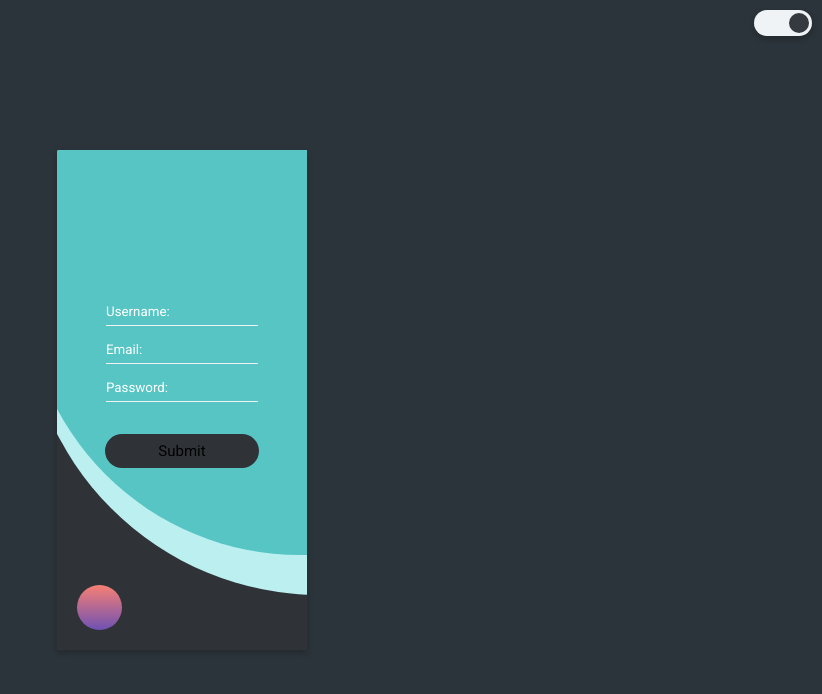
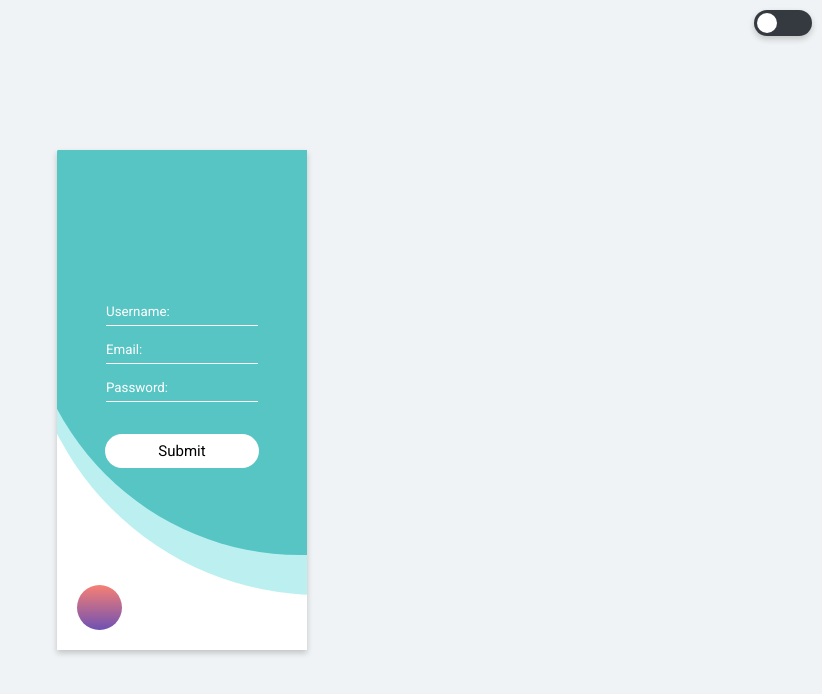
Before and after one commit to Mahemo-01/react-form, a React (Create React App) app: page / in a window 1280 px wide. Shown: the top 694 px of the page, without its empty margins (458-1280 px from the left). Built offline with nearby package versions, Linux system fonts and the light colour scheme.

Commit message:
adding sw inactive y active

```diff
--- a/public/index.html
+++ b/public/index.html
@@ -26,7 +26,7 @@
     -->
     <title>React App</title>
   </head>
-  <body class='is-dark-mode'>
+  <body class>
     <noscript>You need to enable JavaScript to run this app.</noscript>
     <div id="root"></div>
     <!--
--- a/src/App.css
+++ b/src/App.css
@@ -16,42 +16,3 @@ body {
       -ms-flex-pack: center;
           justify-content: center;
 }
-
-.darkMode {
-  --var-medida: calc(26px);
-  width: calc(var(--var-medida) * 2.25);
-  height: var(--var-medida);
-  border-radius: var(--var-medida);
-  background-color: var(--dark-color);
-  -webkit-box-shadow: var(--default-shadow);
-          box-shadow: var(--default-shadow);
-  position: absolute;
-  top: 10px;
-  right: 10px;
-  cursor: pointer;
-}
-
-.darkMode::after {
-  content: '';
-  display: block;
-  --var-medida: 26px;
-  --var-new-medida: calc(var(--var-medida) - 6px);
-  width: var(--var-new-medida);
-  height: var(--var-new-medida);
-  border-radius: var(--var-new-medida);
-  background-color: var(--card-color);
-  position: absolute;
-  top: calc((var(--var-medida) - var(--var-new-medida)) / 2);
-  left: calc((var(--var-medida) - var(--var-new-medida)) / 2);
-  right: unset;
-}
-
-.darkMode.active {
-  background-color: #f0f3f5;
-}
-
-.darkMode.active::after {
-  left: unset;
-  right: calc((var(--var-medida) - var(--var-new-medida)) / 2);
-  background-color: #343a40;
-}
--- a/src/componentes/rueda-color.js
+++ b/src/componentes/rueda-color.js
@@ -6,20 +6,18 @@ function RuedaColor () {
   const [gradiente, setGradient] = useState(() => localStorage.getItem('localGradient'))
   const [gradienteDos, setGradientTwo] = useState(() => localStorage.getItem('localGradientTwo'))
 
-  console.log('gradiente:', gradiente)
-  console.log('gradiente dos:', gradienteDos)
 
   useEffect(() => {
+    const gradientWheel = document.querySelector('#gradient-wheel')
+    const grdOne = 'linear-gradient(rgb(247, 128, 116) 0%, rgb(56, 62, 204) 140%)'
+    const grdTwo = 'linear-gradient(rgb(247, 128, 116) 0%, rgb(106, 112, 254) 120%)'
 
-    const gradientWheel = document.querySelector('#gradient-wheel')
-    // localStorage.getItem('localGradient')
-    console.log('pasando por useEfecct')
     if (gradiente=== null) {
-      localStorage.setItem('localGradient','linear-gradient(rgb(247, 128, 116) 0%, rgb(56, 62, 204) 140%)')
+      localStorage.setItem('localGradient', grdOne)
     }
 
     if (gradienteDos===null) {
-      localStorage.setItem('localGradientTwo', 'linear-gradient(rgb(247, 128, 116) 0%, rgb(106, 112, 254) 120%)')
+      localStorage.setItem('localGradientTwo', grdTwo)
     }
 
     gradientWheel.style.background = localStorage.getItem('localGradient')
@@ -76,6 +74,9 @@ function RuedaColor () {
   //   }
   // }
 
+  function handleClick () {
+    console.log('le hicimos click')
+  }
   // function gradientClicked(e) {
   //   let optionStyle = window.getComputedStyle(gradientWheel);
   //   let gradientBg = optionStyle.getPropertyValue('background-image');
@@ -113,7 +114,7 @@ function RuedaColor () {
   //   document.querySelector('.gradient-options').remove()
   // }
   return (
-    <div className="gradient-wheel" id="gradient-wheel"></div>
+    <div className="gradient-wheel" id="gradient-wheel" onClick={handleClick}></div>
   )
 }
 
--- a/src/componentes/switch.js
+++ b/src/componentes/switch.js
@@ -1,10 +1,10 @@
-
 import { useState } from 'react'
+import '../css/switch.css'
 
 function Switch () {
 
   const [enabled, setEnabled] = useState(false)
-  const classActive = enabled ? 'darkMode' : 'darkMode active'
+  const classActive = enabled ? 'active' : 'inactive'
 
   function handleChange () {
     setEnabled(!enabled)
@@ -12,7 +12,7 @@ function Switch () {
   }
 
   return (
-    <div className={classActive} id="darkMode" onClick={handleChange}
+    <div className={`darkMode ${classActive}`} id="darkMode" onClick={handleChange}
       ></div>
   )
 }
--- /dev/null
+++ b/src/css/settings.css
@@ -0,0 +1,3 @@
+i{
+  color: white;
+}
--- /dev/null
+++ b/src/css/switch.css
@@ -0,0 +1,45 @@
+.is-dark-mode {
+  --light-color:    #2b343a;
+  --card-color:     #2f3338;
+  --white-color:    #f0f3f5;
+}
+
+
+.darkMode {
+  --var-medida: calc(26px);
+  width: calc(var(--var-medida) * 2.25);
+  height: var(--var-medida);
+  border-radius: var(--var-medida);
+  background-color: var(--dark-color);
+  -webkit-box-shadow: var(--default-shadow);
+          box-shadow: var(--default-shadow);
+  position: absolute;
+  top: 10px;
+  right: 10px;
+  cursor: pointer;
+}
+
+.darkMode::after {
+  content: '';
+  display: block;
+  --var-medida: 26px;
+  --var-new-medida: calc(var(--var-medida) - 6px);
+  width: var(--var-new-medida);
+  height: var(--var-new-medida);
+  border-radius: var(--var-new-medida);
+  background-color: var(--card-color);
+  position: absolute;
+  top: calc((var(--var-medida) - var(--var-new-medida)) / 2);
+  left: calc((var(--var-medida) - var(--var-new-medida)) / 2);
+  right: unset;
+}
+
+.darkMode.active {
+  background-color: #f0f3f5;
+}
+
+.darkMode.active::after {
+  left: unset;
+  right: calc((var(--var-medida) - var(--var-new-medida)) / 2);
+  background-color: #343a40;
+}
--- a/src/globals.css
+++ b/src/globals.css
@@ -13,20 +13,6 @@
   --card-color:     #ffffff;
   --default-shadow: 0 3px 6px rgba(0,0,0,0.2);
   --btn-shadow:     0 3px 4px rgba(0,0,0,0.6);
-}
-
-.is-light-mode {
-  --light-color:    #f0f3f5;
-}
-
-.is-dark-mode {
-  --light-color:    #2b343a;
-  --card-color:     #2f3338;
-  --white-color:    #f0f3f5;
-}
-
-.is-dark-Mode.visible {
-  background-color: #1a1b1d;;
 }
 
 * {
```
Also changed, not shown: public/js/main.js (+88 -3 lines), src/componentes/settings.js (added, +11 -0 lines), 1 other file (tests, documents, lock files or other folders).
